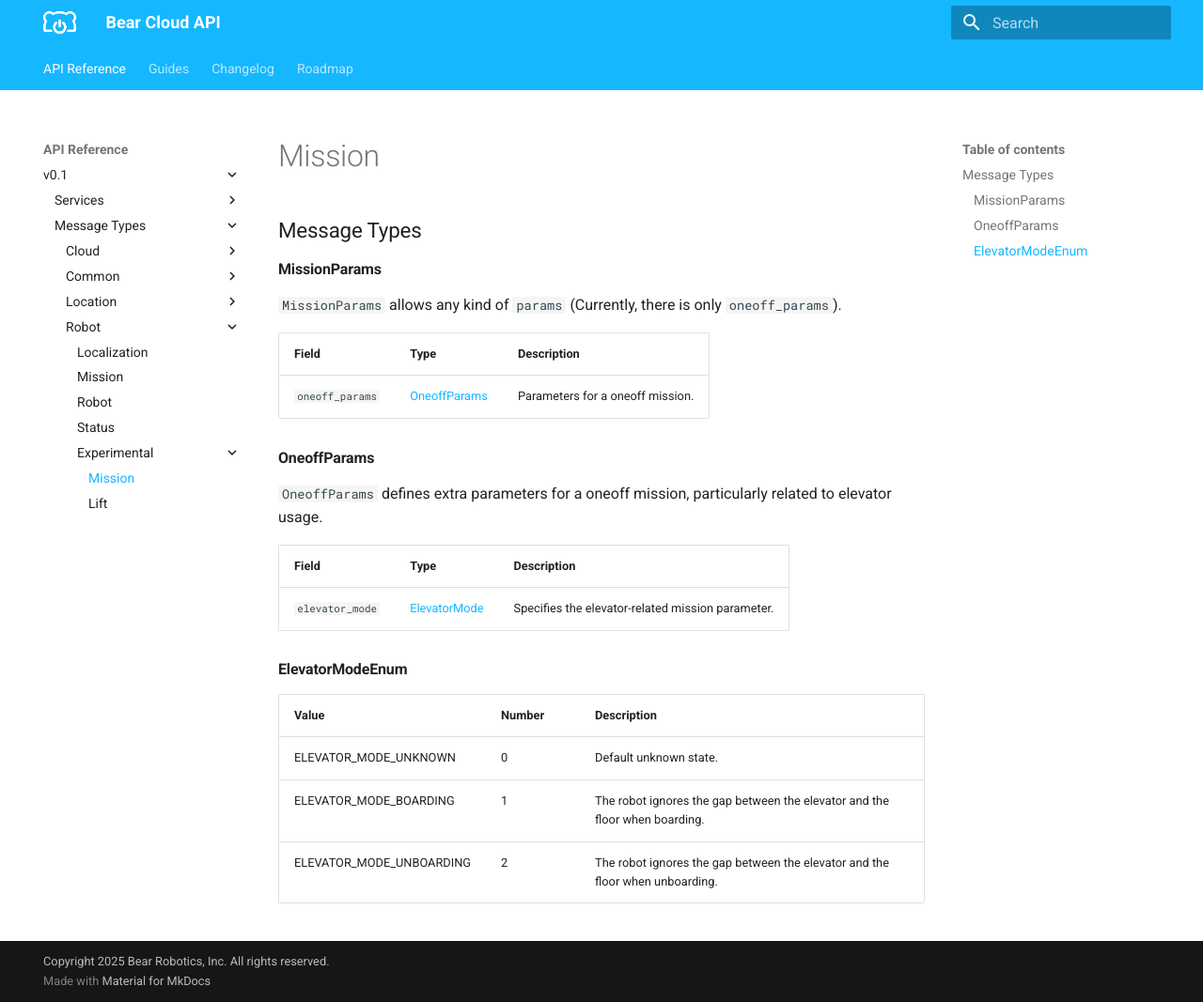
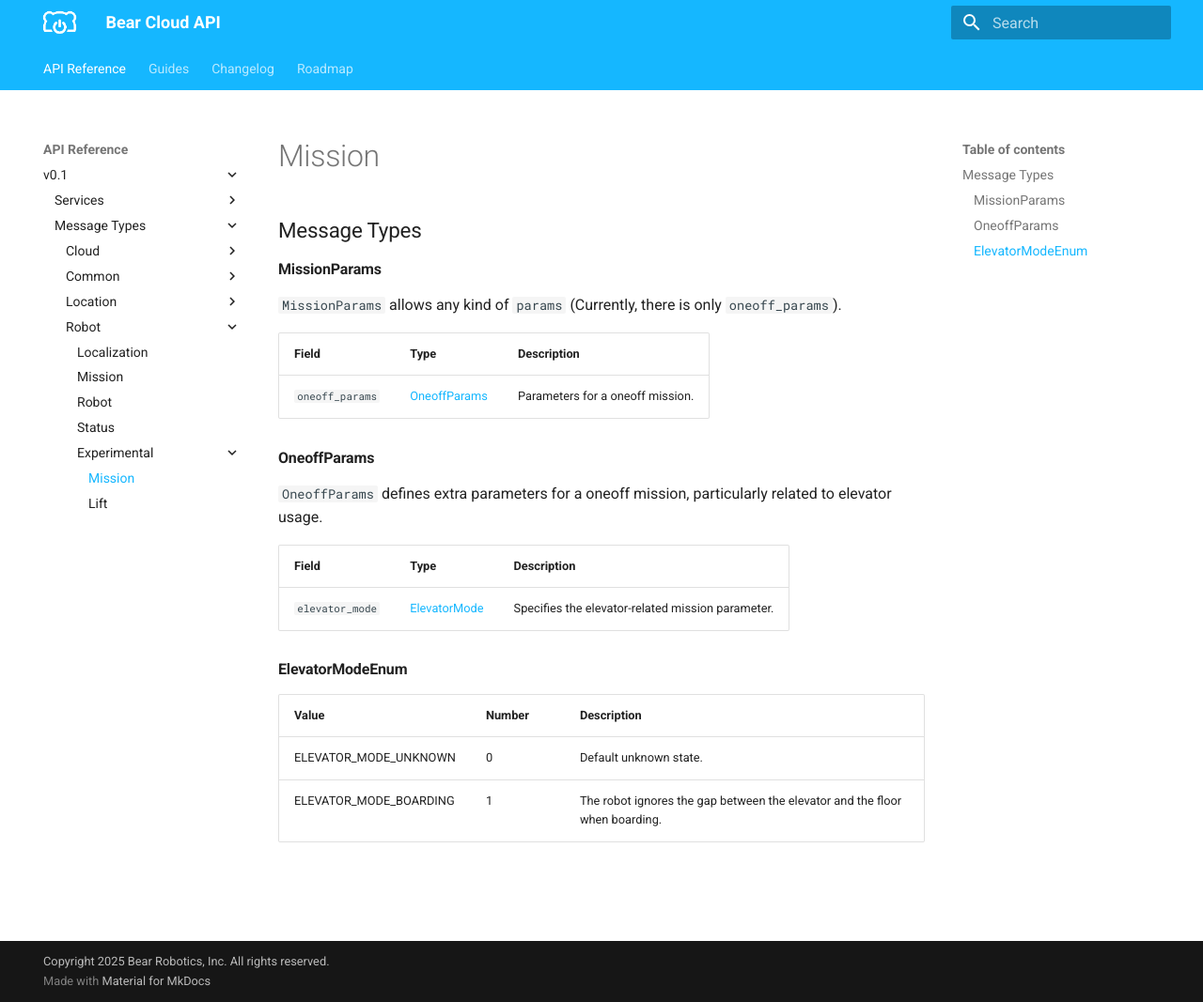
Before and after one commit to bearrobotics-public/cloud-with-experimental, an MkDocs documentation site: the page built from docs/v0.1/robot/experimental/Mission.md, in a window 1280 px wide and 1067 px high. Shown: the whole window at 94% size. Built offline with MkDocs 1.6.1 and Material for MkDocs 9.7.7, drawn with Linux system fonts in a browser that asks for light colours.

Commit message:
Remove Unboarding

```diff
--- a/docs/v0.1/robot/experimental/Mission.md
+++ b/docs/v0.1/robot/experimental/Mission.md
@@ -19,4 +19,3 @@
 |--------------------------------|--------|-------------|
 | ELEVATOR_MODE_UNKNOWN        | 0      | Default unknown state. |
 | ELEVATOR_MODE_BOARDING       | 1      | The robot ignores the gap between the elevator and the floor when boarding. |
-| ELEVATOR_MODE_UNBOARDING     | 2      | The robot ignores the gap between the elevator and the floor when unboarding. |
```
Also changed, not shown: 1 other file.
